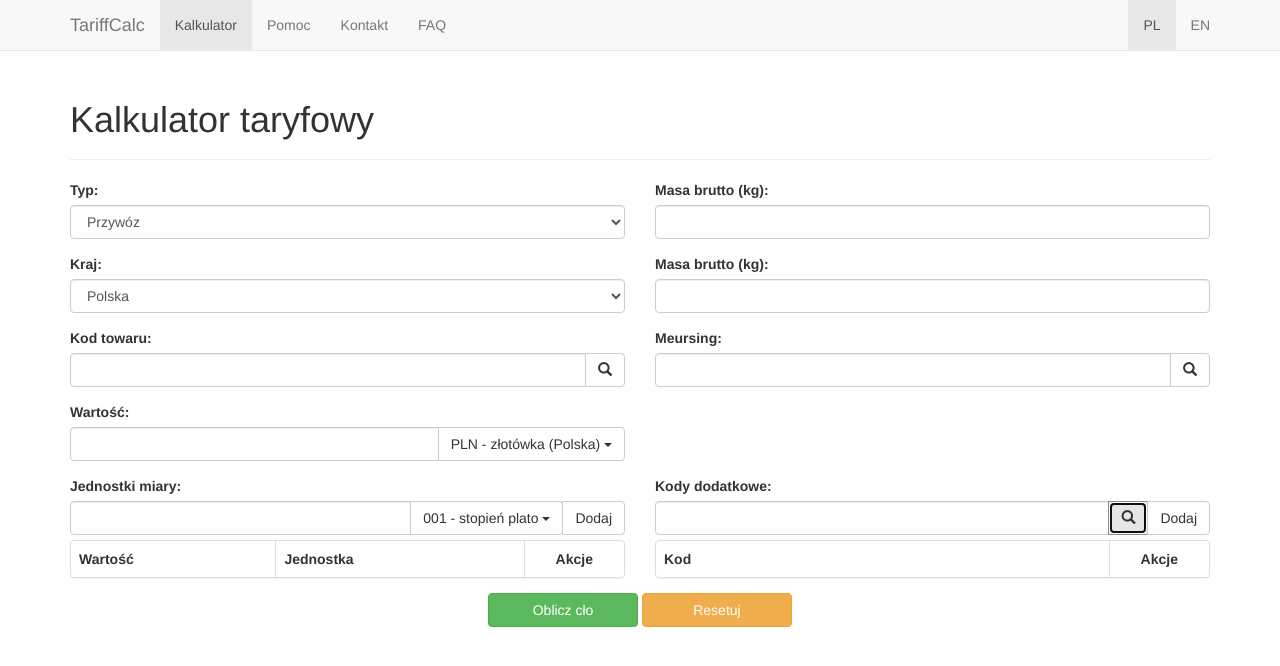
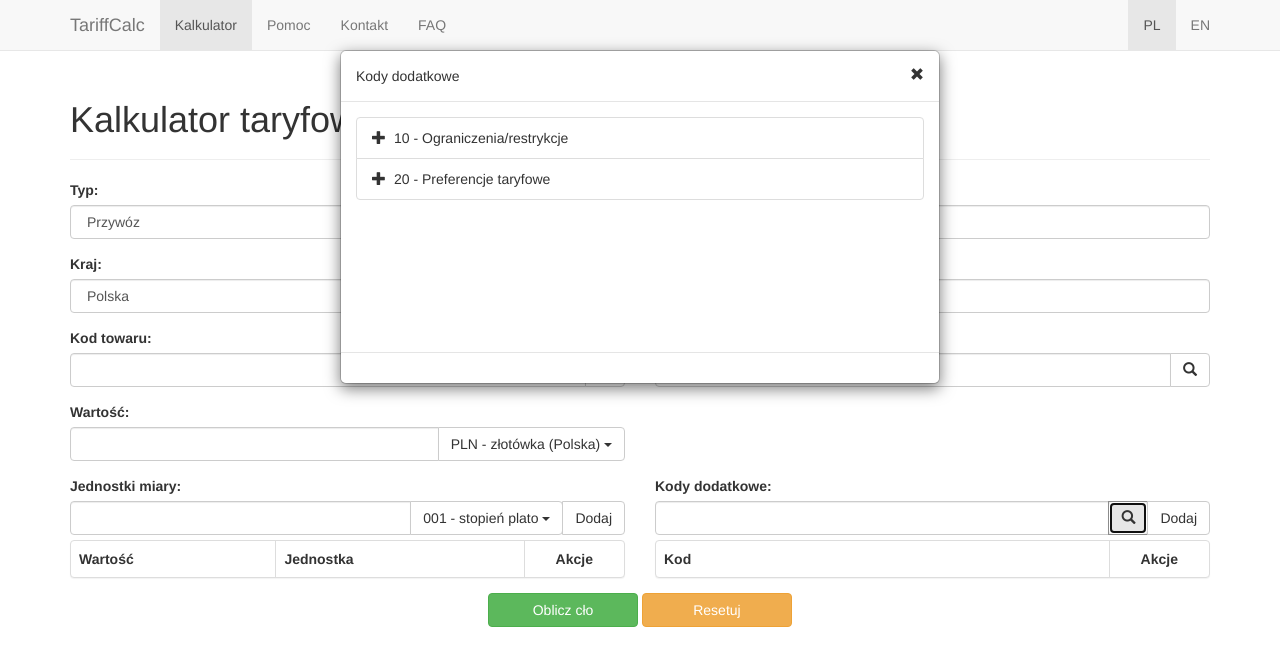
Before and after one commit to 204Constie/celcel, a website: page app/views/calc.html in a window 1280 px wide. Both pictures are taken after a click on the button 1128 px from the left and 517 px from the top of the page. Drawn offline with nearby package versions, Linux system fonts and the light colour scheme.

Commit message:
Added additional codes modal population

```diff
--- a/app/public/js/calc-ui.js
+++ b/app/public/js/calc-ui.js
@@ -40,7 +40,15 @@
         });
     };
 
-
+    var setupAdditionalCodesModal = function(){
+        $('#modal-additionalCodes').css('display', 'none');
+        $('#lookup-additionalCodes').on('click', function() {
+            $('#modal-additionalCodes').css('display', '');
+        });
+        $('#modal-additionalCodes-close').on('click', function() {
+            $('#modal-additionalCodes').css('display', 'none');
+        });
+    };
 
     var setupAdditionalUnits = function() {
         $('#add-unit').click(function(event) {
@@ -84,10 +92,10 @@
         })
     };
 
-    var buildCargoText = function(entry){
+    var buildTreeNodeText = function(entry){
         entry.text = entry.code + " - " + entry.text;
         if(entry.nodes){
-            entry.nodes = _.forEach(entry.nodes, buildCargoText);
+            entry.nodes = _.forEach(entry.nodes, buildTreeNodeText);
         }
     };
 
@@ -100,7 +108,7 @@
             data = window.CALC.data.eng.commodityCodesByCategory;
         }
 
-        var entries = _.forEach(data, buildCargoText);
+        var entries = _.forEach(data, buildTreeNodeText);
         var tree = $("#commodityCodesTree");
 
         tree.treeview({
@@ -113,6 +121,27 @@
 
     };
 
+    var populateAdditionalCodesTree = function(){
+        var data;
+        if(window.CALC.language === "pl"){
+            data = window.CALC.data.pl.additionalCodes;
+        }
+        else{
+            data = window.CALC.data.eng.additionalCodes;
+        }
+
+        var entries = _.forEach(data, buildTreeNodeText);
+        var tree = $("#additionalCodesTree");
+
+        tree.treeview({
+            data: entries,
+        });
+        tree.treeview('collapseAll', { silent: true });
+        tree.on('nodeSelected', function(event, data){
+            $("#additional-code-selection").val(data.code);
+        });
+    };
+
     var setupDropdowns = function(){
         $('#input-currency > ul > li > a').click(function(e){
             $('#input-currency > button').text(this.innerHTML);
@@ -121,8 +150,10 @@
 
     $(document).ready(function() {
         setupCargoCodeModal();
+        setupAdditionalCodesModal();
         setupDropdownsSelection();
         populateCommodityCodesTree();
+        populateAdditionalCodesTree();
         setupMeursingSelection();
         setupAdditionalUnits();
         setupAdditionalCodes();
--- a/app/public/js/data.js
+++ b/app/public/js/data.js
@@ -85,6 +85,36 @@
             { text: "Indie" },
             { text: "Argentyna" },
             { text: "Chile" }
+        ],
+        additionalCodes: [
+            {
+                text: "Ograniczenia/restrykcje",
+                nodes: [
+                    {
+                        text: "Przedmioty archeologiczne starsze niż 100 lat",
+                        code: "1010"
+                    },
+                    {
+                        text: "Samochody starsze niż 50 lat",
+                        code: "1020"
+                    }
+                ],
+                code: "10"
+            },
+            {
+                text: "Preferencje taryfowe",
+                code: "20",
+                nodes: [
+                    {
+                        text: "Importowane drogą lądową, wewnętrzną drogą wodną lub drogą powietrzną",
+                        code: "2010"
+                    },
+                    {
+                        text: "Importowane drogą morską i przebywające przez Ocean Atlantycki",
+                        code: "2020"
+                    }
+                ]
+            }
         ]
     };
 
@@ -171,6 +201,36 @@
             { text: "India" },
             { text: "Argentina" },
             { text: "Chile" }
+        ],
+        additionalCodes: [
+            {
+                text: "Restrictions",
+                code: "10",
+                nodes: [
+                    {
+                        text: "Archeological objects more than 100 years old",
+                        code: "1010"
+                    },
+                    {
+                        text: "Cars more than 50 years old",
+                        code: "1020"
+                    }
+                ]
+            },
+            {
+                text: "Tariff preference",
+                code: "20",
+                nodes: [
+                    {
+                        text: "Imported by land, inland waterway or by air",
+                        code: "2010"
+                    },
+                    {
+                        text: "Imported by sea and arriving via the Atlantic Ocean",
+                        code: "2020"
+                    }
+                ]
+            }
         ]
     }
 
--- a/app/views/calc.html
+++ b/app/views/calc.html
@@ -261,12 +261,27 @@
                             <div class="input-group">
                                 <input type="number" id="additional-code-selection" class="form-control">
                                 <div class="input-group-btn">
-                                    <button type="button" class="btn btn-default" id="btn-additional-code-selection">
+                                    <button type="button" class="btn btn-default" id="lookup-additionalCodes">
                                         <span class="glyphicon glyphicon-search lookup" aria-hidden="true"></span>
                                     </button>
                                     <button type="button" class="btn btn-default" id="btn-additional-code-add">
                                         Dodaj
                                     </button>
+                                </div>
+                            </div>
+                        </div>
+
+                        <div class="modal" tabindex="-1" role="dialog" aria-labelledby="myModalLabel" aria-hidden="true" id="modal-additionalCodes">
+                            <div class="modal-dialog" style="overflow-y: scroll; max-height:85%;  margin-top: 50px; margin-bottom:50px;">
+                                <div class="modal-content">
+                                    <div class="modal-header">
+                                        <span class="modal-title">Kody dodatkowe</span>
+                                        <span class="modal-close glyphicon glyphicon-remove lookup" aria-hidden="true" id="modal-additionalCodes-close"></span>
+                                    </div>
+                                    <div class="modal-body">
+                                        <div id="additionalCodesTree"></div>
+                                    </div>
+                                    <div class="modal-footer"></div>
                                 </div>
                             </div>
                         </div>
```
